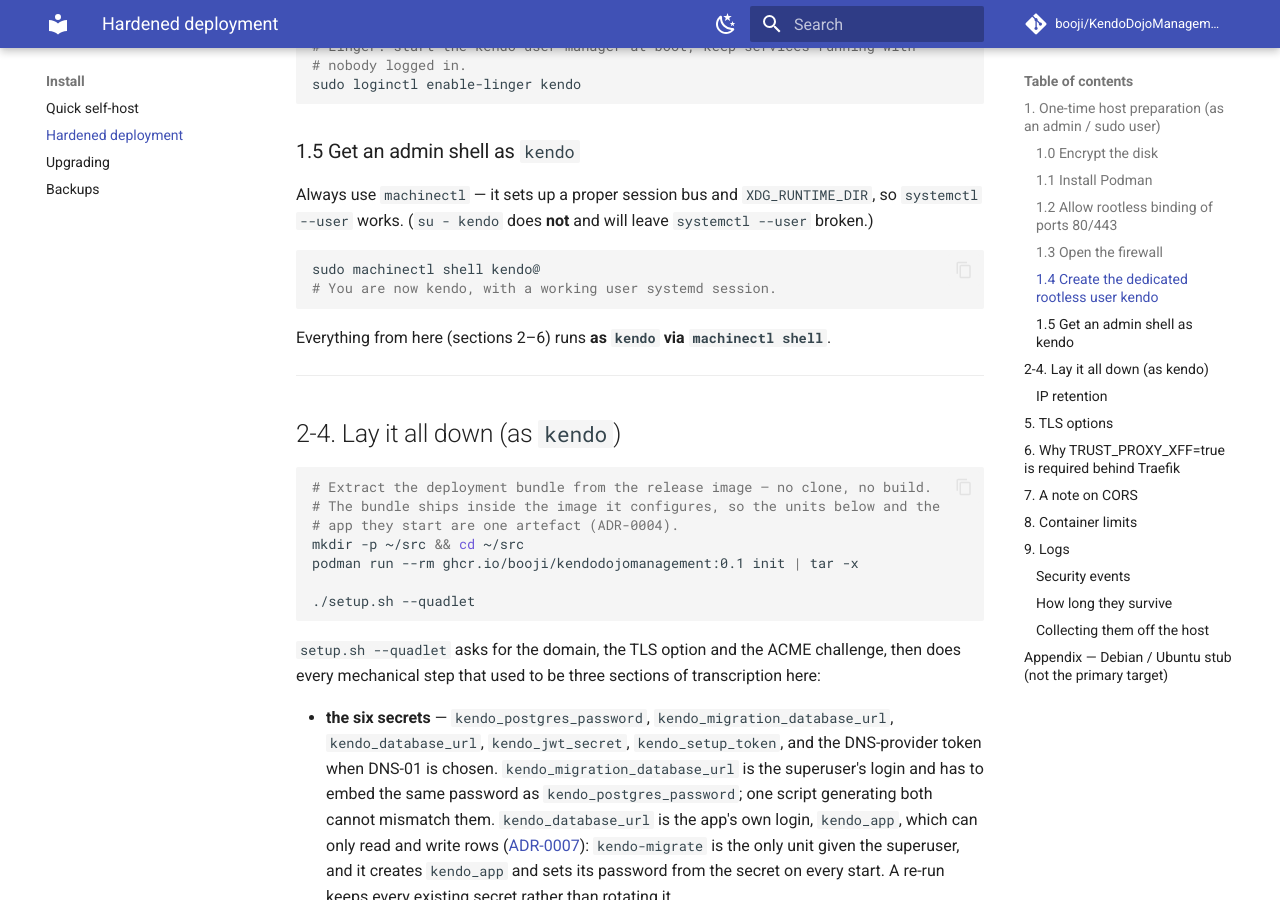
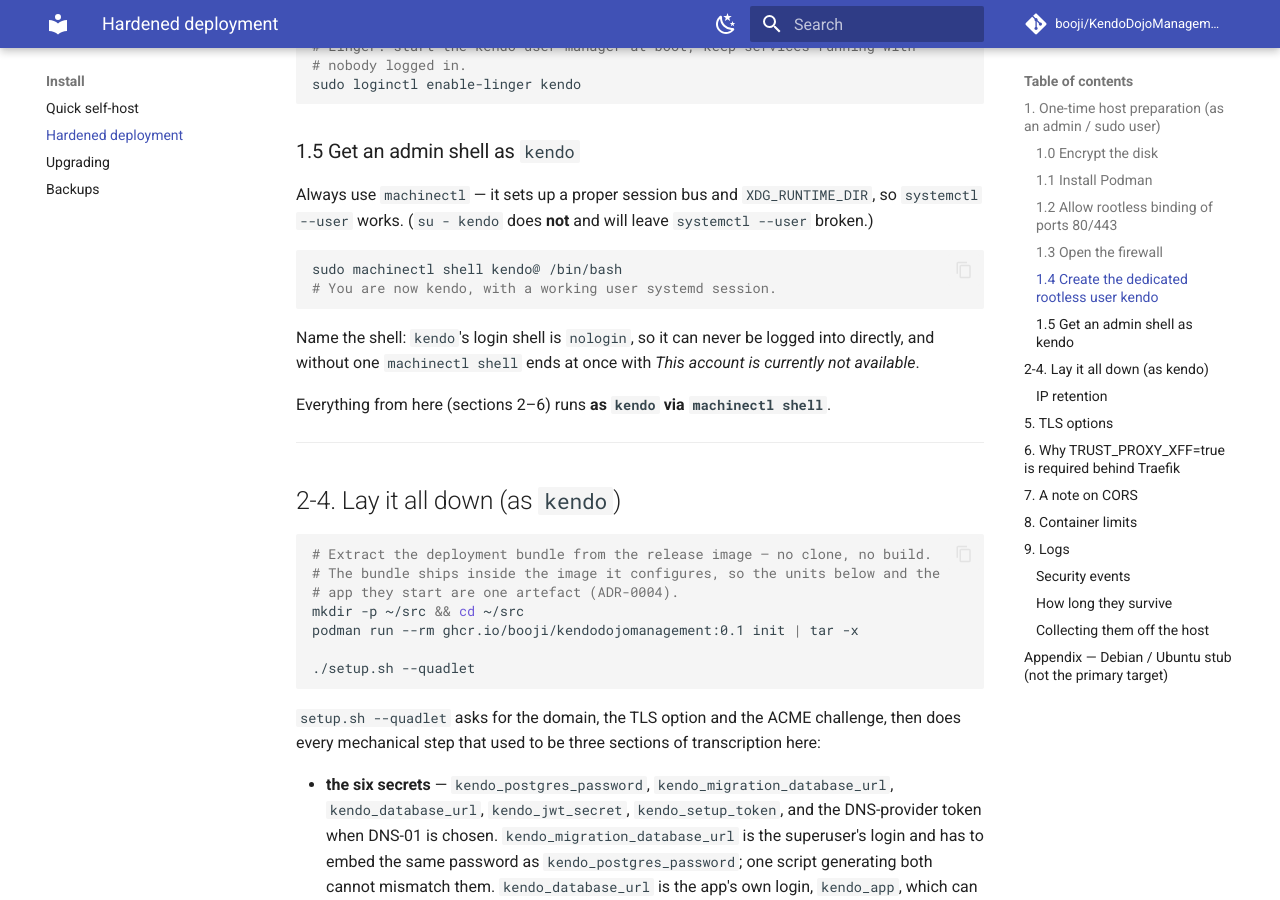
Before and after one commit to booji/KendoDojoManagement, an MkDocs documentation site: the page built from docs/deployment.md, in a window 1280 px wide and 900 px high, scrolled down 2252 px. Built offline with MkDocs 1.6.1 and Material for MkDocs 9.7.7, drawn with Linux system fonts in a browser that asks for light colours; comment, search, counter and statistics services are not loaded; the version menu is left out.

Commit message:
fix(deploy): name the shell for machinectl shell kendo@ (#576)
kendo keeps /usr/sbin/nologin so it can never be logged into directly;
machinectl starts the login shell unless given one, so every documented
and printed session is now `sudo machinectl shell kendo@ /bin/bash`.

````diff
--- a/docs/deployment.md
+++ b/docs/deployment.md
@@ -91,9 +91,13 @@ sudo loginctl enable-linger kendo
 Always use `machinectl` — it sets up a proper session bus and `XDG_RUNTIME_DIR`, so `systemctl --user` works. (`su - kendo` does **not** and will leave `systemctl --user` broken.)
 
 ```bash
-sudo machinectl shell kendo@
+sudo machinectl shell kendo@ /bin/bash
 # You are now kendo, with a working user systemd session.
 ```
+
+Name the shell: `kendo`'s login shell is `nologin`, so it can never be logged
+into directly, and without one `machinectl shell` ends at once with *This
+account is currently not available*.
 
 Everything from here (sections 2–6) runs **as `kendo` via `machinectl shell`**.
 
````
Also changed, not shown: docs/install/backups.md (+2 -2 lines), docs/operating/day-2.md (+1 -1 lines), 2 other files.
